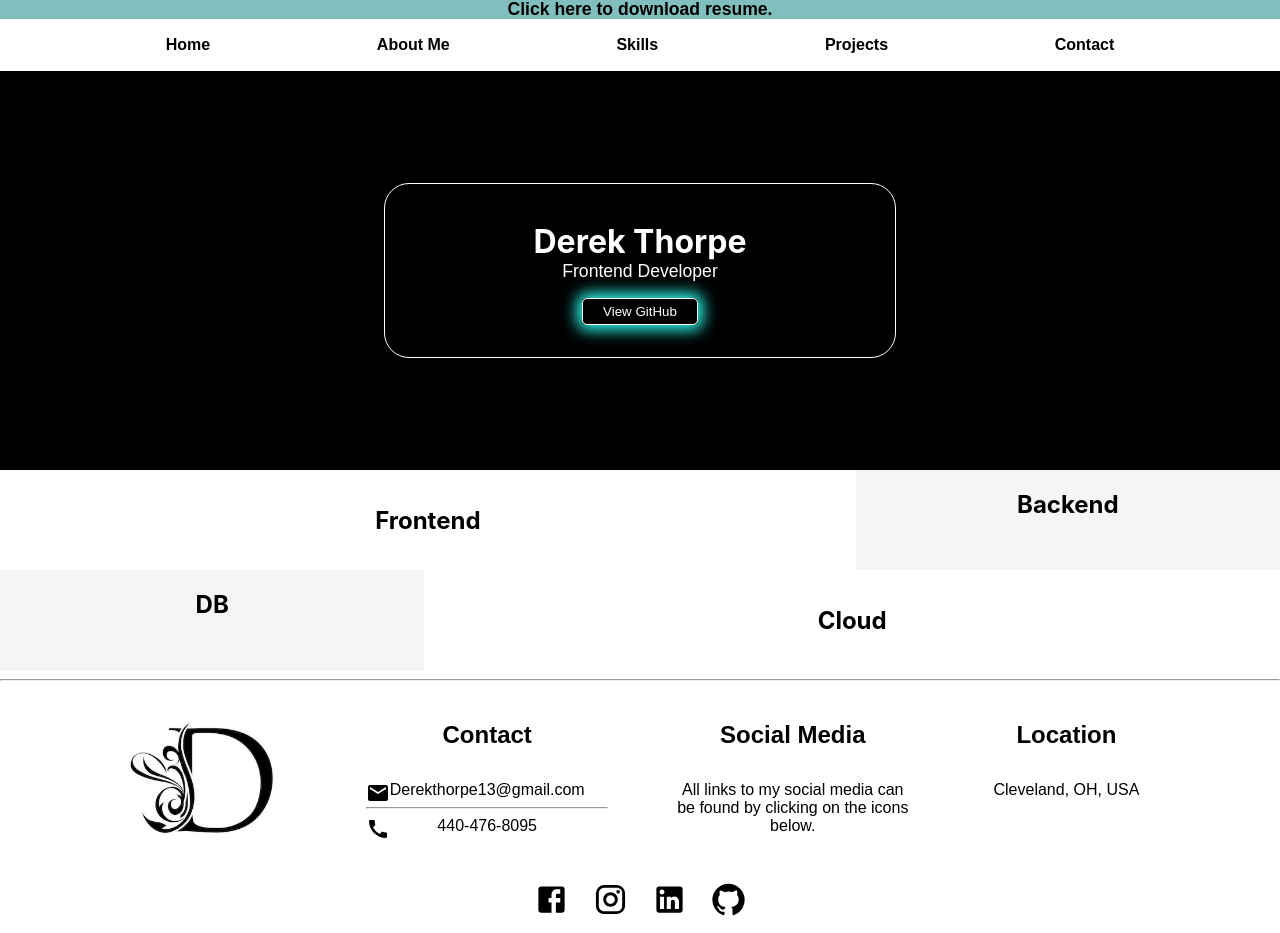
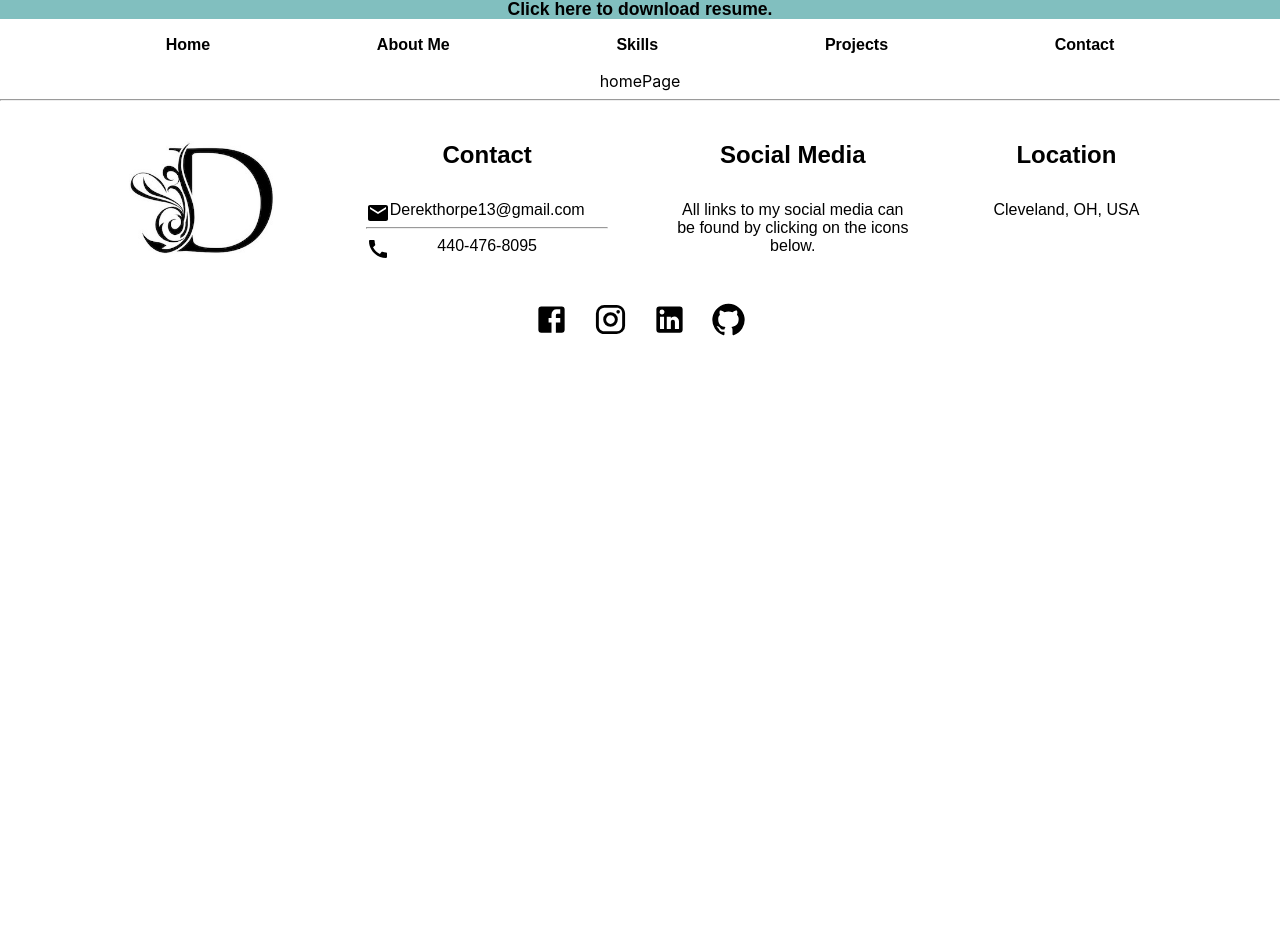
Before and after one commit to DThorpe13/2023_portfolio, a React (Create React App) app: page / in a window 1280 px wide. After the commit the page ends 800 px from the top, so only its background shows below. Built offline with nearby package versions, Linux system fonts and the light colour scheme.

Commit message:
updated home page

```diff
--- /dev/null
+++ b/src/components/home/home.css
@@ -0,0 +1,3 @@
+.home-background {
+    background-image: url('');
+}
--- /dev/null
+++ b/src/components/home/home.js
@@ -0,0 +1,10 @@
+import React from 'react';
+import './home.css';
+
+const HomePage = () => {
+  return (
+    <div className='home-background'>homePage</div>
+  )
+}
+
+export default HomePage
--- a/src/components/jumbo/jumbo.css
+++ /dev/null
@@ -1,44 +0,0 @@
-.jumbo-container {
-    padding: 7em 0em;
-    background-color: black;
-    color: white;
-}
-.jumbo-head {
-    border: 1px solid white;
-    padding: 1em 0em 2em 0em;
-    margin: 0% 30%;
-    border-radius: 25px;
-}
-.jumbo-container div h1 {
-    margin-block-end: 0;
-}
-.jumbo-container div p {
-    font-size: 110%;
-
-}
-.btn {
-    margin-top: 1em;
-}
-.btn button {
-    padding: 5px 20px;
-    background-color: transparent;
-    border: 1px solid white;
-    color: white;
-    border-radius: 5px;
-    box-shadow: 0px 0px 15px 5px rgba(45,254,239,1);
-}
-
-.btn button:hover {
-    cursor: pointer;
-    transform: scale(1.2);
-}
-
-@media only screen and (max-width:480px) {
-    .jumbo-container {
-        padding: 8em 0em 10em 0em;
-    }
-    .jumbo-head {
-        padding: 0.5em 0em 2em 0em;
-        margin: 0% 15%;
-    }
-}
--- a/src/components/jumbo/jumbo.js
+++ /dev/null
@@ -1,18 +0,0 @@
-import React from 'react'
-import './jumbo.css';
-
-const jumbo = () => {
-    return (
-        <div className='jumbo-container'>
-            <div className='jumbo-head'>
-                <h1>Derek Thorpe</h1>
-                <p>Frontend Developer</p>
-                <div className='btn'>
-                    <button> View GitHub</button>
-                </div>
-            </div>
-        </div>
-    )
-}
-
-export default jumbo
--- a/src/pages/Home.js
+++ b/src/pages/Home.js
@@ -1,12 +1,10 @@
 import React from 'react';
-import Jumbo from '../components/jumbo/jumbo';
-import Columns from '../components/column-cotainer/columns';
+import HomePage from '../components/home/home';
 
 const Home = () => {
   return (
     <div>
-      <Jumbo />
-      <Columns />
+      <HomePage />
     </div>
   )
 }
```
Also changed, not shown: src/images/flower-art.jpeg (added).
